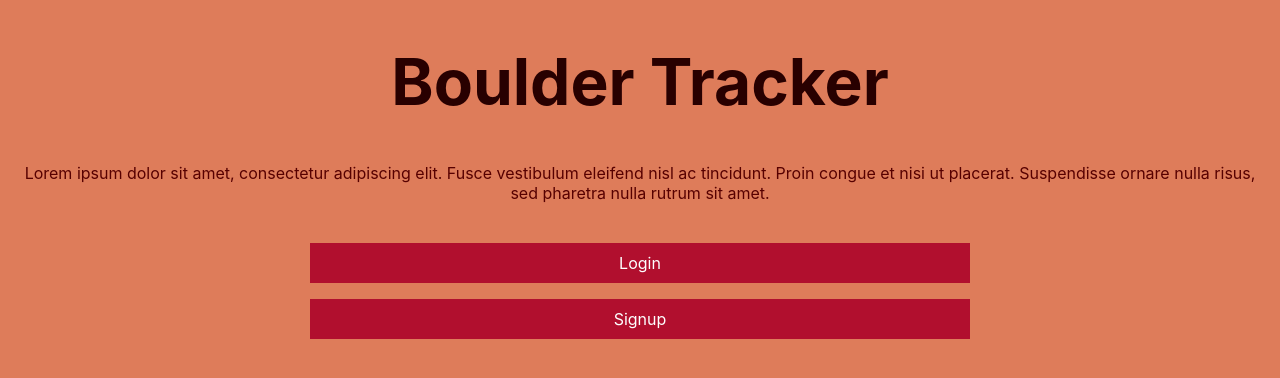
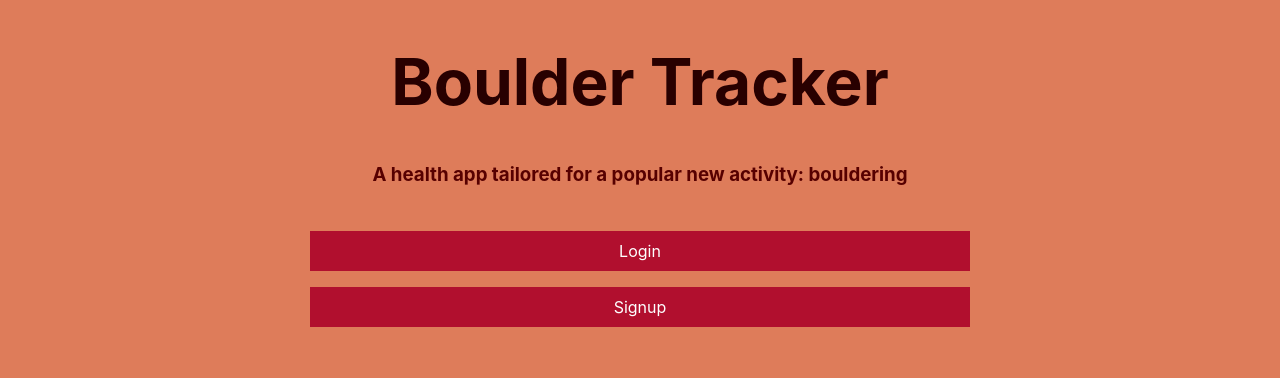
Before and after one commit to Anthonysokolov/boulder-tracker-frontend, a React (Create React App) app: page / in a window 1280 px wide. Shown: the top 378 px of the page. Built offline with nearby package versions, Linux system fonts and the light colour scheme.

Commit message:
changed home text

```diff
--- a/src/components/views/home.js
+++ b/src/components/views/home.js
@@ -16,10 +16,17 @@ class Home extends Component {
     return (
       <div className="homepage">
         <h1 className="title"> Boulder Tracker </h1>
-        <p className="subtitle">Lorem ipsum dolor sit amet, consectetur adipiscing elit. Fusce vestibulum eleifend nisl ac tincidunt. Proin congue et nisi ut placerat. Suspendisse ornare nulla risus, sed pharetra nulla rutrum sit amet.</p>
+
+        <h3 className="subtitle">
+          A health app tailored for a popular new activity: bouldering
+        </h3>
         <div className="centered">
-          <Button shape="long" to="/login">Login</Button>
-          <Button shape="long" to="/signup">Signup</Button>
+          <Button shape="long" to="/login">
+            Login
+          </Button>
+          <Button shape="long" to="/signup">
+            Signup
+          </Button>
         </div>
       </div>
     );
```
